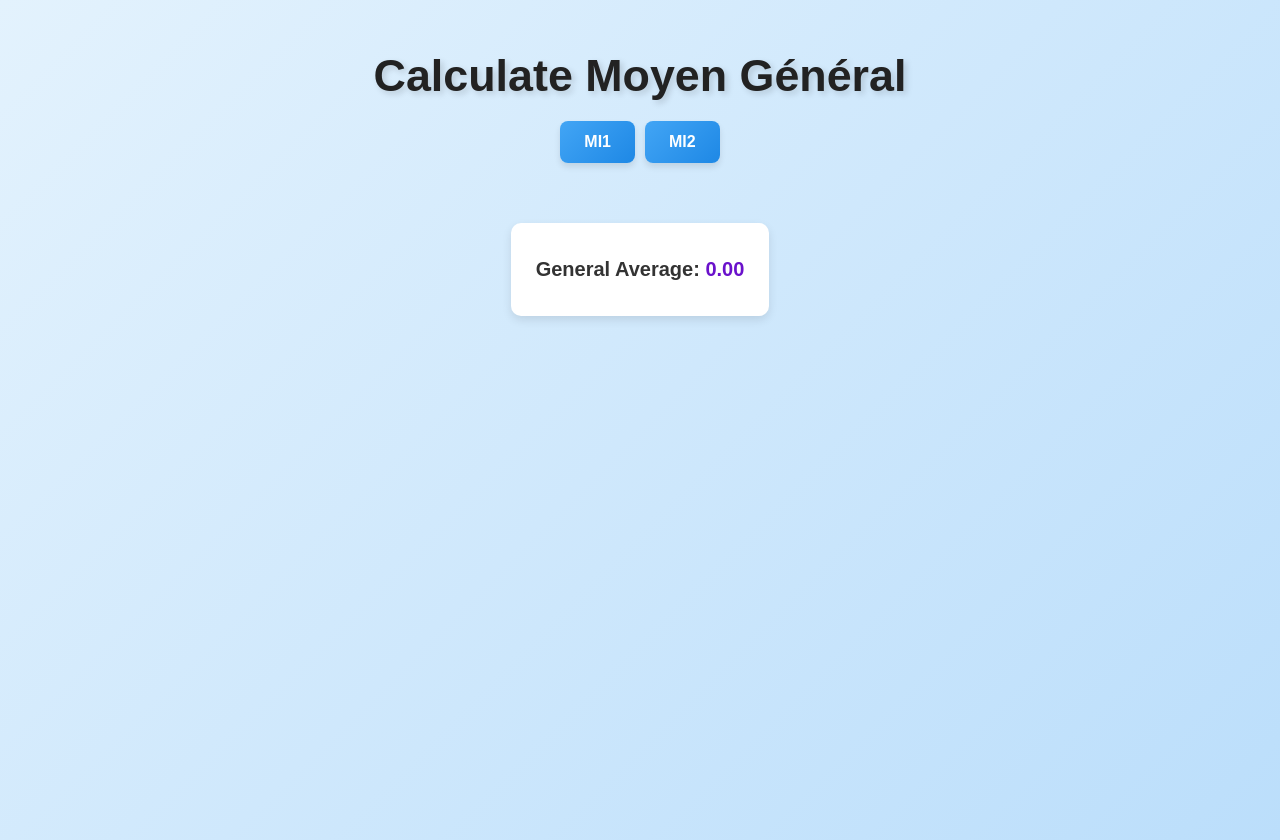
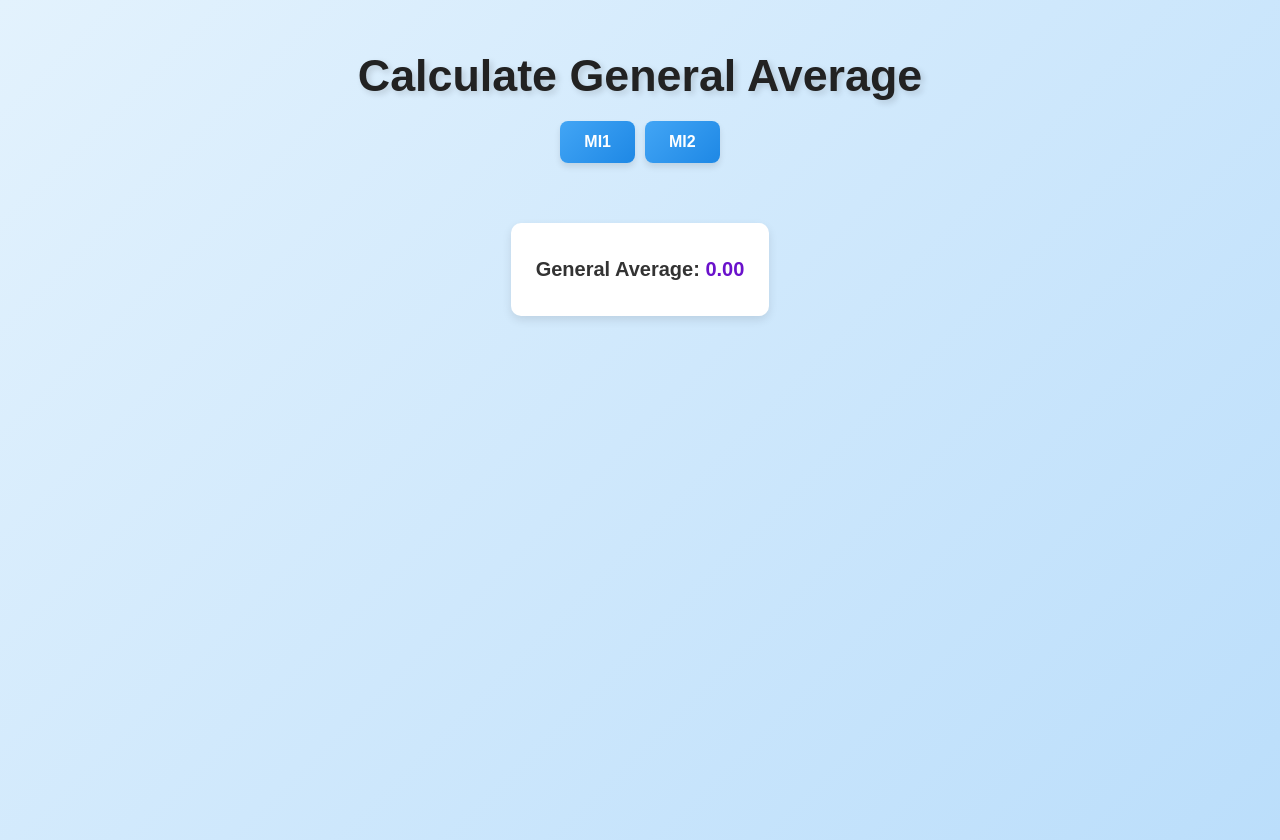
Before and after one commit to itj-7/averagecalc, a plain HTML site: page index.html in a window 1280 px wide. Drawn offline with Linux system fonts and the light colour scheme.

Commit message:
Update index.html

```diff
--- a/index.html
+++ b/index.html
@@ -7,7 +7,7 @@
   <link rel="stylesheet" href="styles.css">
 </head>
 <body>
-  <h1>Calculate Moyen Général</h1>
+  <h1>Calculate General Average</h1>
   <div class="program-buttons">
     <button onclick="loadMI1()">MI1</button>
     <button onclick="loadMI2()">MI2</button>
```
